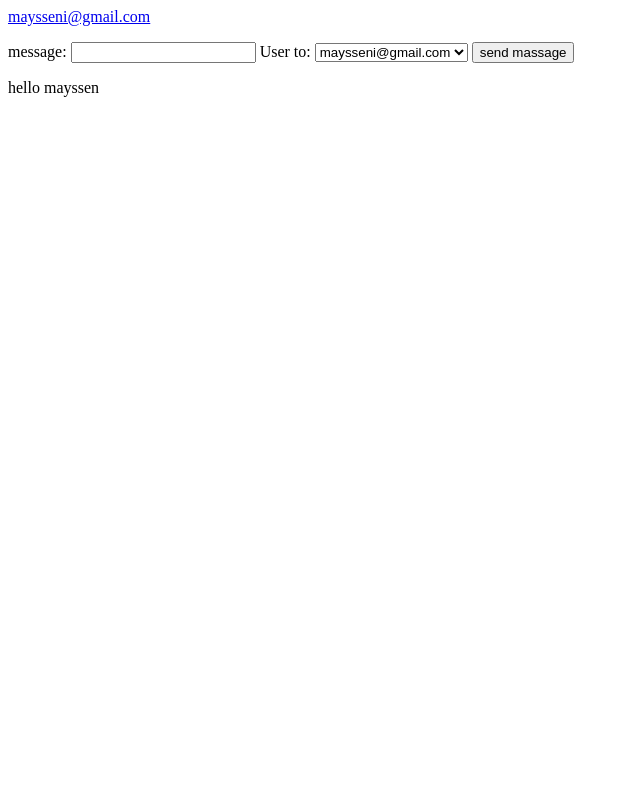
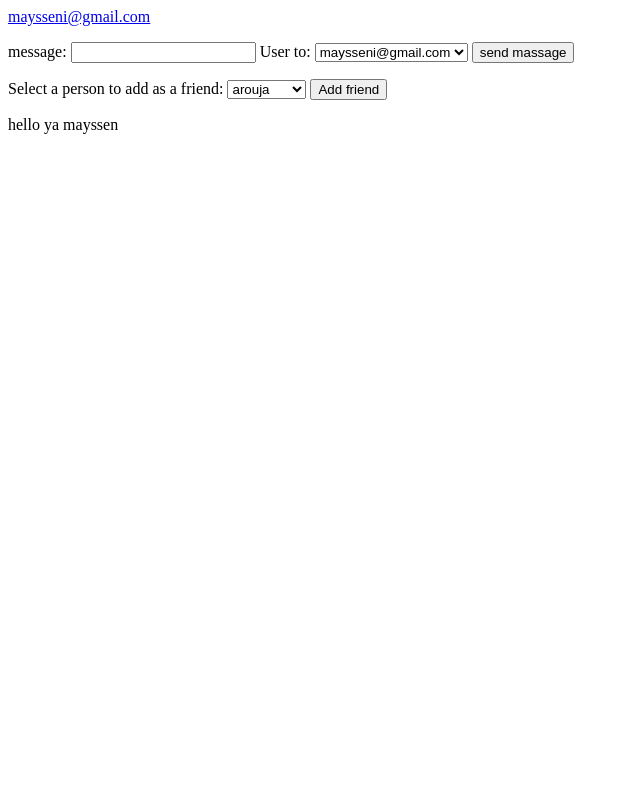
Before and after one commit to MayseenAidoudi/Chatty, a Django app: page /chat/ in a window 1280 px wide. Shown: the whole page, without its empty margins (0-640 px from the left). Run offline with Django 4.2, Linux system fonts and the light colour scheme; a user stored in the database is signed in; data comes from the database, SQL or seed files in the repository; both versions use the stored data as it was after the commit.

Commit message:
adding friends feature

```diff
--- a/try2/login/admin.py
+++ b/try2/login/admin.py
@@ -1,7 +1,8 @@
 from django.contrib import admin
-from .models import Chat,Message,App_User
+from .models import Chat,Message,App_User,Friend_Request
 
 # Register your models here.
 admin.site.register(Chat)
 admin.site.register(Message)
 admin.site.register(App_User)
+admin.site.register(Friend_Request)
--- a/try2/login/forms.py
+++ b/try2/login/forms.py
@@ -15,3 +15,6 @@ class CustomUserCreationForm(UserCreationForm):
         app_user = App_User(user=user)
         app_user.save()
         return user
+
+class add_friend(forms.Form):
+    user_to = forms.ChoiceField(label="Select a person to add as a friend")
--- a/try2/login/models.py
+++ b/try2/login/models.py
@@ -22,3 +22,8 @@ class Message(models.Model):
     chat = models.ForeignKey(Chat,on_delete=models.CASCADE,related_name='messages')
     created= models.DateTimeField(auto_now_add=True)
     text = models.TextField(max_length=500)
+
+class Friend_Request(models.Model):
+    user_sending = models.OneToOneField(User, on_delete=models.CASCADE, related_name='sending_user')
+    user_sent_to = models.OneToOneField(User, on_delete=models.CASCADE, related_name='user_sent_to')
+    created = models.DateTimeField(auto_now_add=True)
--- a/try2/login/templates/login/chat.html
+++ b/try2/login/templates/login/chat.html
@@ -19,4 +19,13 @@
 </form>
 
 
-hello {{ username}}
+{% if form_add_friend %}
+<form action="" method="post">
+    {% csrf_token %}
+    {{ form_add_friend }}
+    <input type="submit" value="Add friend">
+
+</form>
+{% endif %}
+
+hello ya {{ username}}
--- a/try2/login/templates/login/index.html
+++ b/try2/login/templates/login/index.html
@@ -21,6 +21,8 @@
 </form>
 {% endif %}
 
+
+
 {% if error_message %}
     <p class="error">{{ error_message }}</p>
 {% endif %}
--- a/try2/login/views.py
+++ b/try2/login/views.py
@@ -107,14 +107,20 @@ def messaging_service(request,username_link):
     else:
         username = request.user.get_username()
         if not username_link:
+            appuser = App_User.objects.filter(user__username = username).first()
+            form_add_friend = add_friend()
+            new_friends_choices = User.objects.exclude(user_friends = appuser).exclude(username = appuser.user.username).values_list('username','username')
+            form_add_friend.fields['user_to'].choices = new_friends_choices
             form = general_sendmessage()
-            appuser = App_User.objects.filter(user__username = username).first()
             new_choices = appuser.friends.exclude(username=username).values_list('username','username')
             form.fields['user_to'].choices = new_choices
             usernames = appuser.friends.exclude(username=username).values_list('username', flat=True)
-            return render(request, 'login/chat.html',{'username': username,'messageform': form,'users': usernames})
+            return render(request, 'login/chat.html',{'username': username,'messageform': form,'users': usernames,'form_add_friend':form_add_friend})
         else:
-            messages = Message.objects.filter(
-            chat__in=Chat.objects.filter(participants__username=username).filter(participants__username=username_link))
+            messages = Message.objects.filter(chat__in=Chat.objects.filter(participants__username=username).filter(participants__username=username_link))
             form = specific_sendmessage()
             return render(request, 'login/chat.html',{'username': username,'messageform': form, 'messages':messages})
+
+def friends_service(request):
+    user_sending = request.user
+    user_to = request.POST.get()
--- a/try2/try2/settings.py
+++ b/try2/try2/settings.py
@@ -25,7 +25,7 @@ SECRET_KEY = 'django-insecure--py=sp=@osz92_c(*l3%ppha@7a370ar%m8)=_nzjt!r6()!4z
 # SECURITY WARNING: don't run with debug turned on in production!
 DEBUG = True
 
-ALLOWED_HOSTS = ['192.168.1.2', 'localhost','127.0.0.1']
+ALLOWED_HOSTS = ['192.168.1.2', 'localhost','127.0.0.1','192.168.1.4']
 
 
 # Application definition
```
Also changed, not shown: try2/db.sqlite3.
